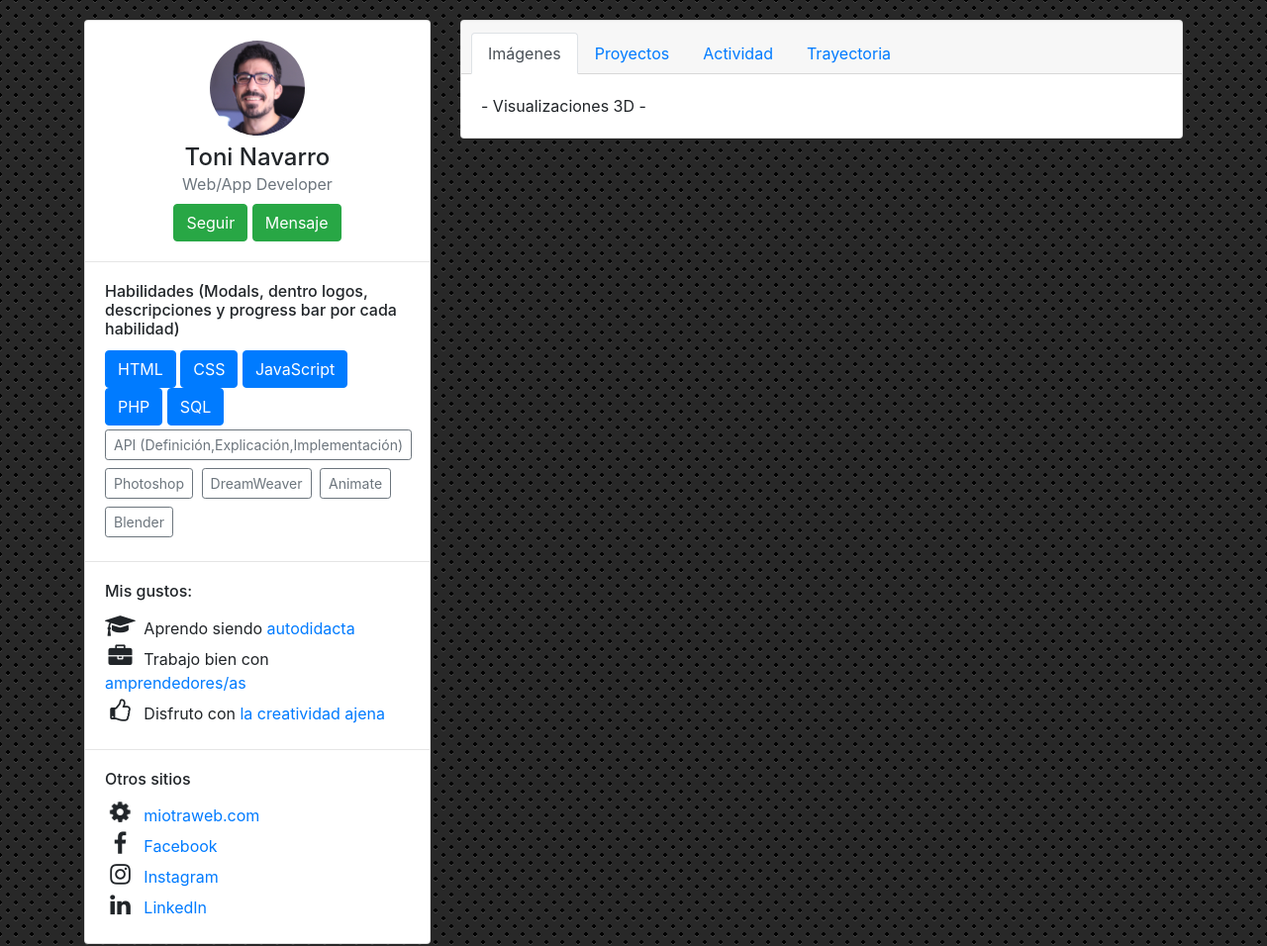
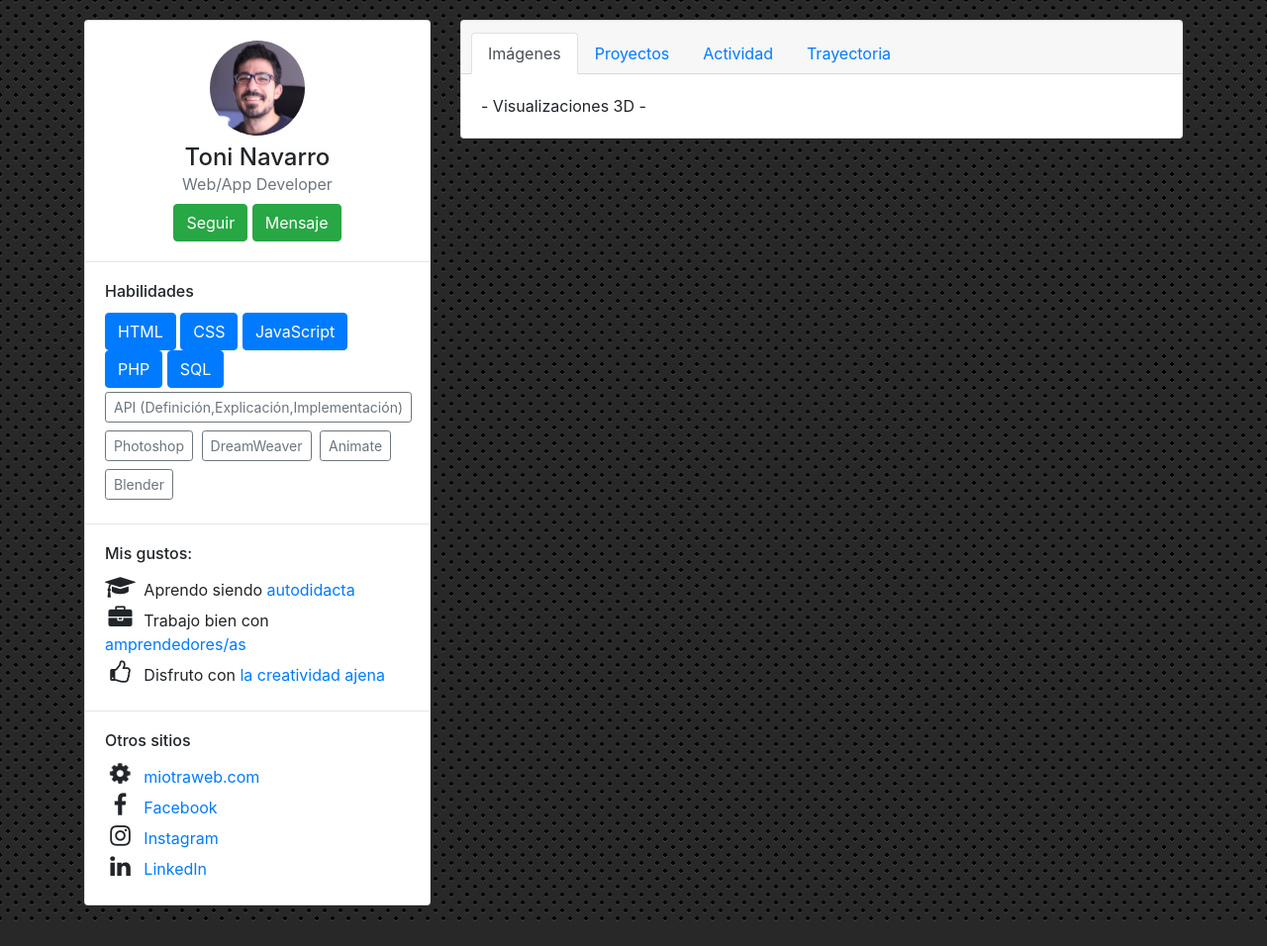
Before and after one commit to tonhero/tonhero.github.io, a plain HTML site: page index.html in a window 1280 px wide. Shown: the top 956 px of the page at 99% size. After the commit the page ends 931 px from the top, so only its background shows below. Drawn offline with nearby package versions, Linux system fonts and the light colour scheme.

Commit message:
Minor changes
I've deleted reminders next to "Habilidades"

```diff
--- a/index.html
+++ b/index.html
@@ -31,7 +31,7 @@
             </div>
             <hr class="my-0">
             <div class="card-body">
-              <h5 class="h6 card-title">Habilidades (Modals, dentro logos, descripciones y progress bar por cada habilidad)</h5>
+              <h5 class="h6 card-title">Habilidades</h5>
               <!-- Buttons de Modals -->
               <button type="button" class="btn btn-primary" data-toggle="modal" data-target="#modalhtml">HTML</button>
               <button type="button" class="btn btn-primary" data-toggle="modal" data-target="#modalcss">CSS</button>
```
